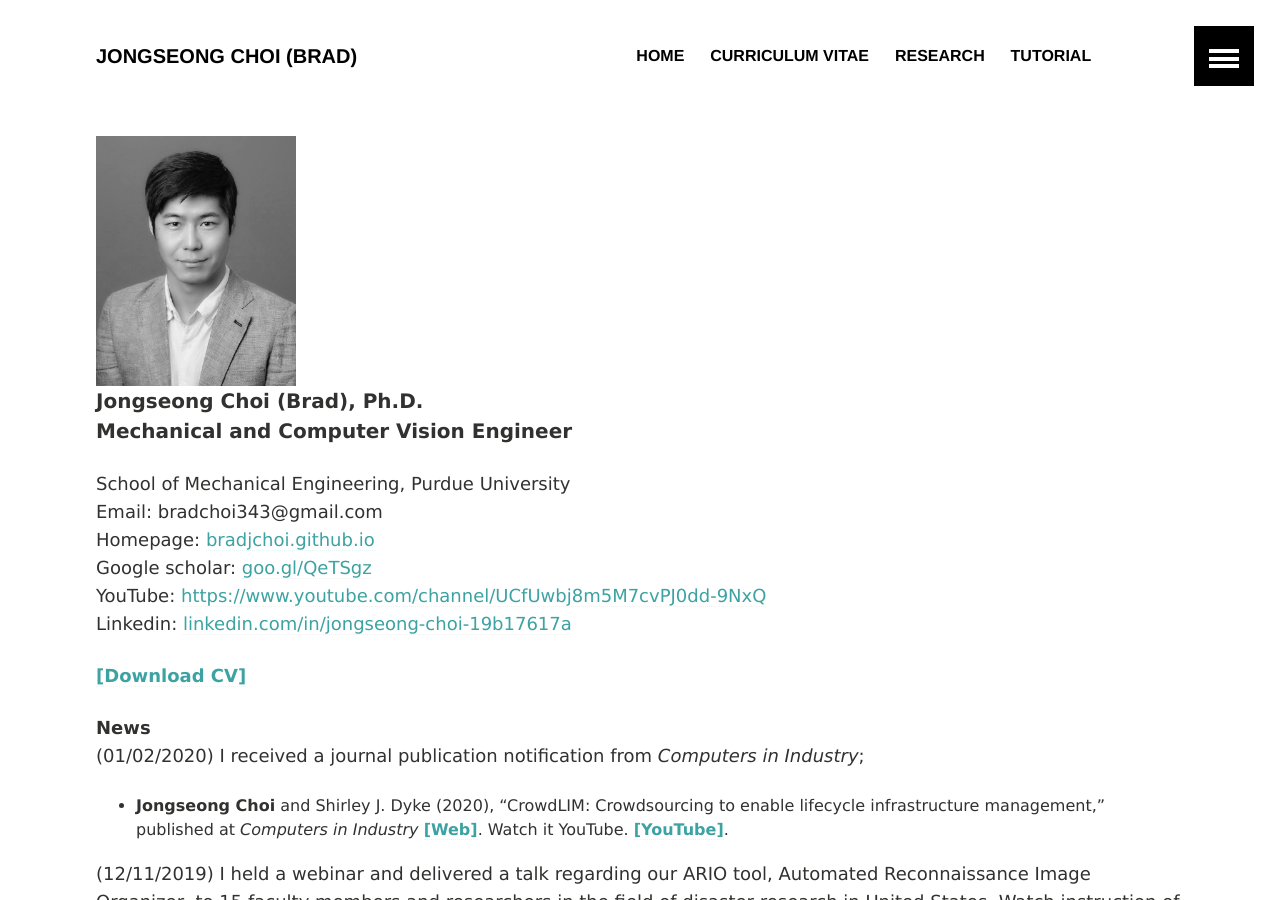
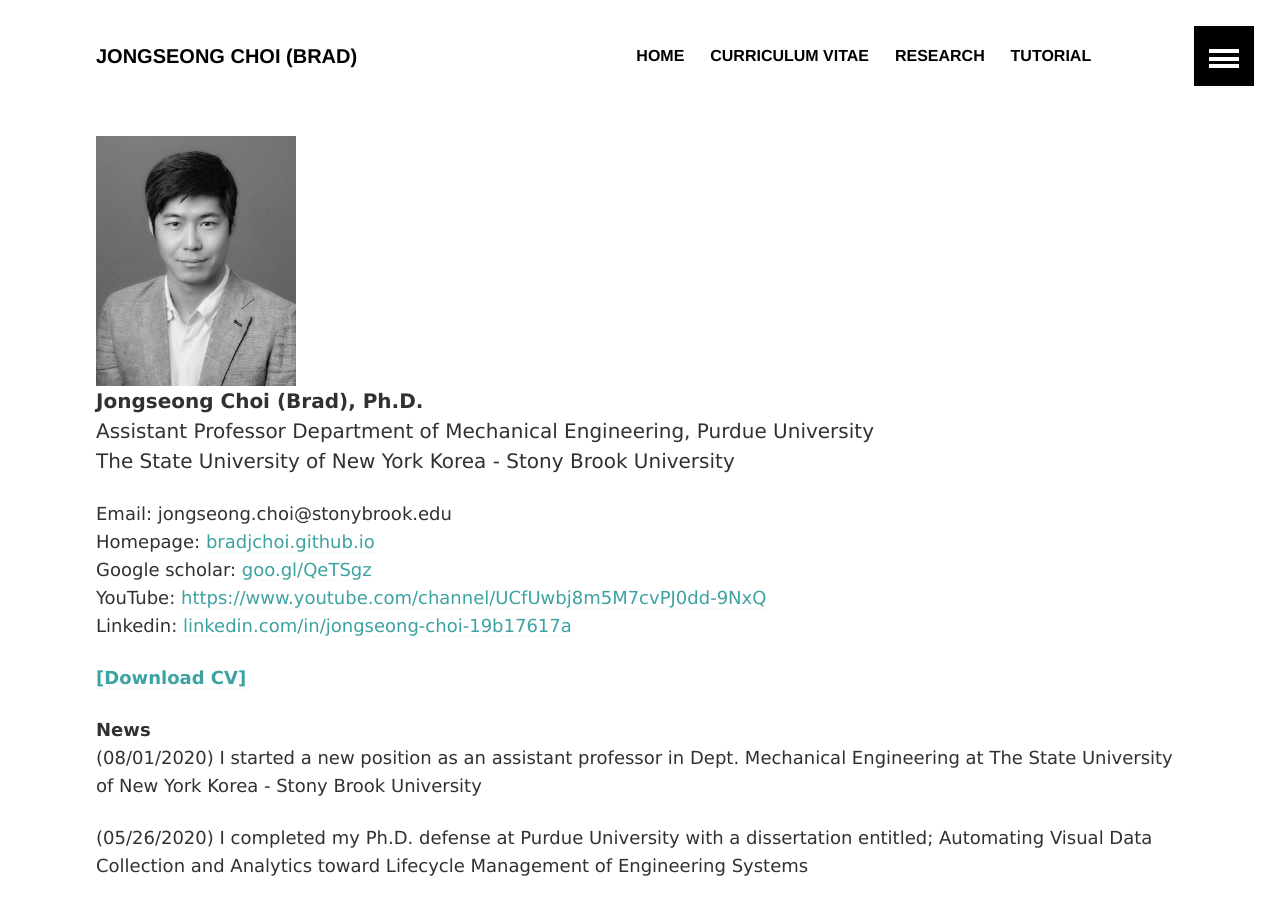
Before and after one commit to BoyackJ/websitetest, a Jekyll site: the page built from index.md, in a window 1280 px wide and 900 px high. Built offline with Jekyll 4.4.1, drawn with Linux system fonts in a browser that asks for light colours.

Commit message:
test commit_1

```diff
--- a/index.md
+++ b/index.md
@@ -6,18 +6,24 @@ ads: false
 
 <img src="selfie4.jpg" width="200">
 **Jongseong Choi (Brad), Ph.D.**
-**Mechanical and Computer Vision Engineer**
+Assistant Professor
+Department of Mechanical Engineering, Purdue University
+The State University of New York Korea - Stony Brook University
 
-School of Mechanical Engineering, Purdue University
-Email: bradchoi343@gmail.com
+Email: jongseong.choi@stonybrook.edu
 Homepage: [bradjchoi.github.io](https://bradjchoi.github.io)
 Google scholar: [goo.gl/QeTSgz](https://goo.gl/QeTSgz)
 YouTube: [https://www.youtube.com/channel/UCfUwbj8m5M7cvPJ0dd-9NxQ](https://www.youtube.com/channel/UCfUwbj8m5M7cvPJ0dd-9NxQ)
 Linkedin: [linkedin.com/in/jongseong-choi-19b17617a](https://www.linkedin.com/in/jongseong-choi-19b17617a)
 
-[**[Download CV]**](https://bradjchoi.github.io/Curriculum_Vitae_JongseongChoi_4June2020.pdf)
+[**[Download CV]**](https://bradjchoi.github.io/Curriculum_Vitae_JongseongChoi_17July2020.pdf)
 
 **News**
+(08/01/2020) I started a new position as an assistant professor in Dept. Mechanical Engineering at The State University of New York Korea - Stony Brook University
+
+(05/26/2020) I completed my Ph.D. defense at Purdue University with a dissertation entitled;
+Automating Visual Data Collection and Analytics toward Lifecycle Management of Engineering Systems
+
 (01/02/2020) I received a journal publication notification from *Computers in Industry*;
 * **Jongseong Choi** and Shirley J. Dyke (2020), “CrowdLIM: Crowdsourcing to enable lifecycle infrastructure management,” published at *Computers in Industry* [**[Web]**](https://doi.org/10.1016/j.compind.2019.103185). Watch it YouTube. [**[YouTube]**](https://www.youtube.com/watch?v=xaHyl8qYd64).
 
```
Also changed, not shown: 4 other files.
